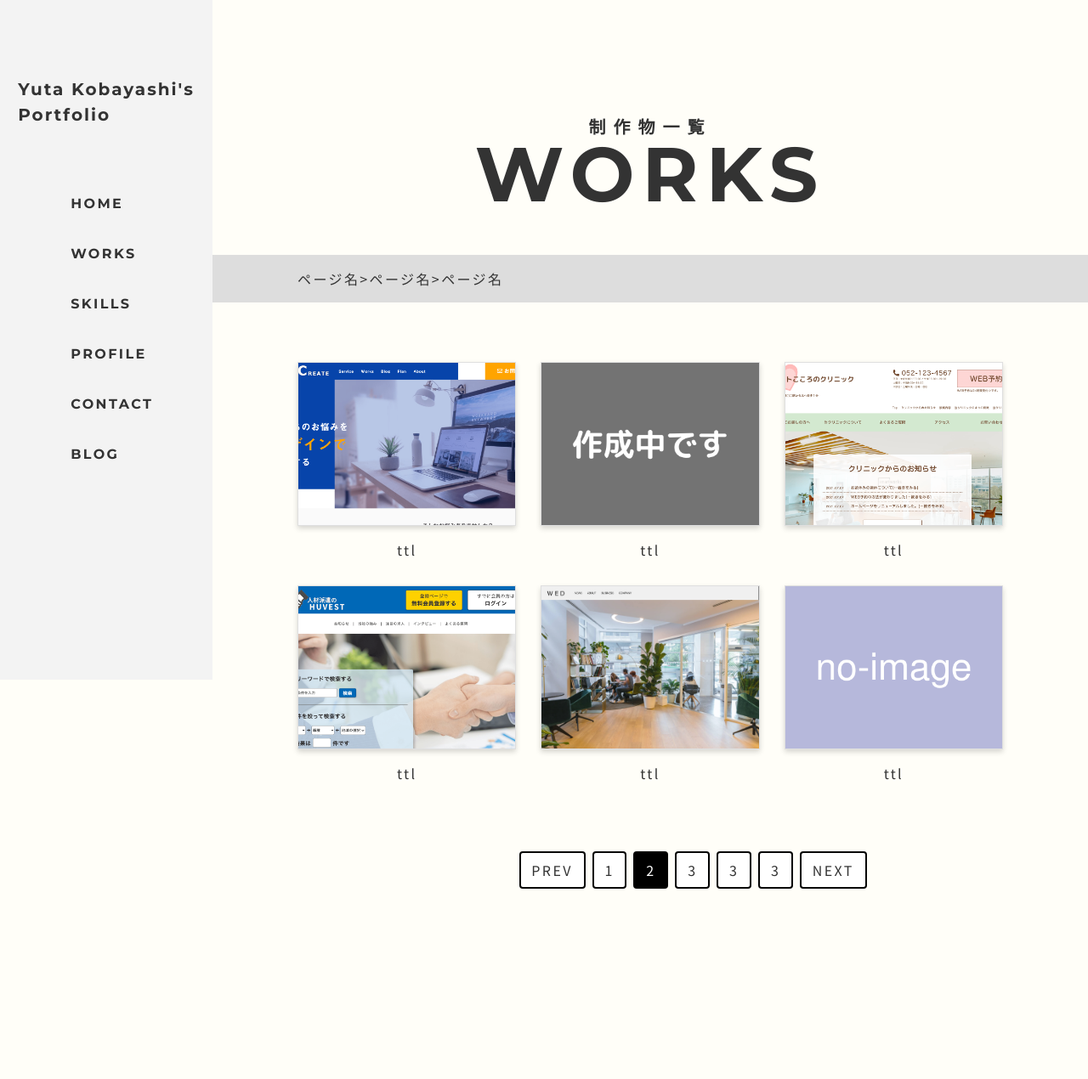
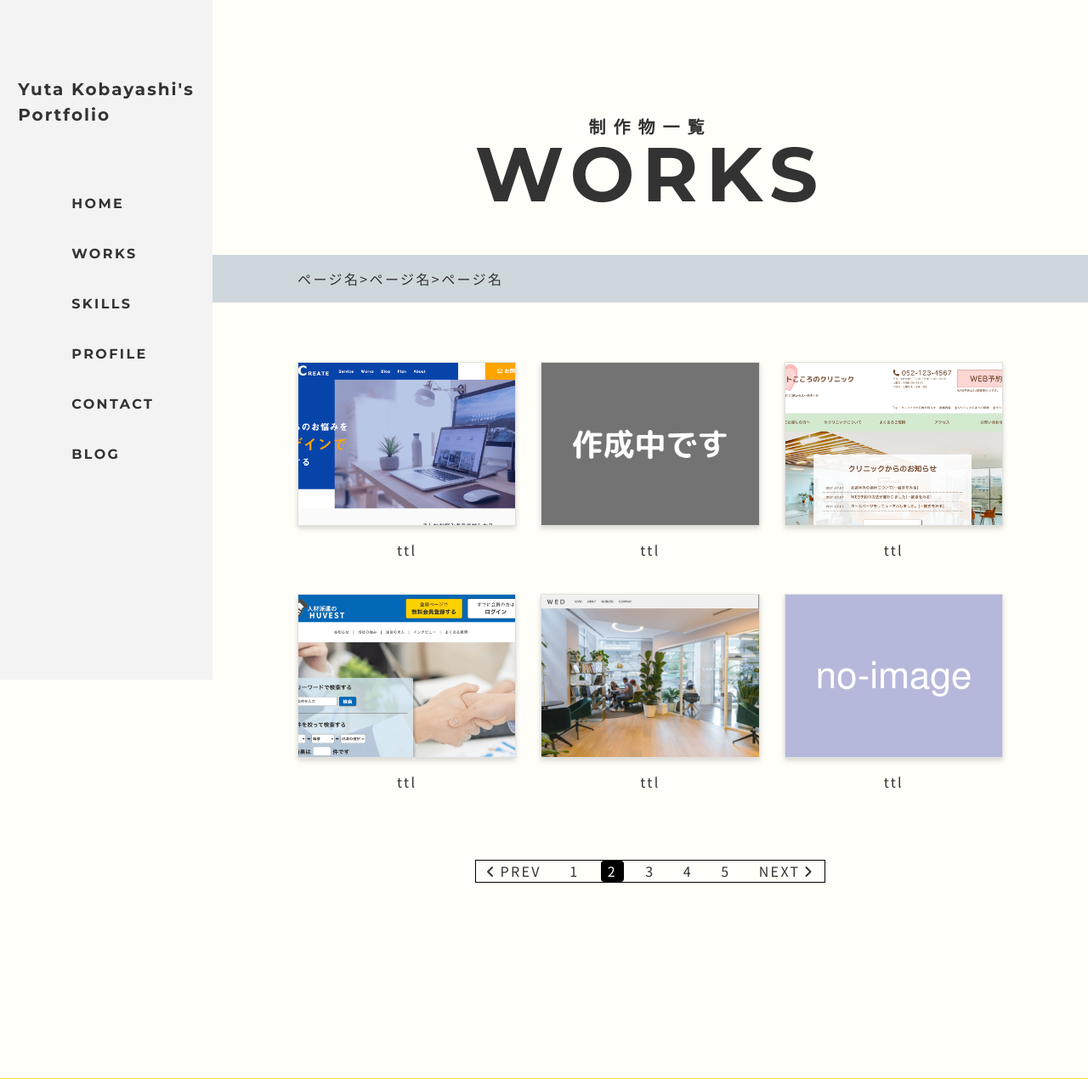
Before and after one commit to kbo580/my-portfolio-ver4, a PHP site: page /works.html in a window 1280 px wide. Shown: the top 1270 px of the page at 85% size. Run offline with PHP 8.4, Linux system fonts and the light colour scheme; style sheets or scripts are compiled from the project's sources; some libraries are stand-ins or nearby versions; some web fonts are replaced.

Commit message:
no message

```diff
--- a/css/styles.css
+++ b/css/styles.css
@@ -244,7 +244,7 @@ section {
 .breadcrumbs {
   color: #333;
   padding: 1em 0;
-  background-color: #ddd;
+  background-color: #ced7dc;
   margin-bottom: 30px;
 }
 
@@ -573,13 +573,13 @@ body.active {
       -ms-flex-pack: justify;
           justify-content: space-between;
   text-align: center;
-  margin-bottom: 50px;
+  margin-bottom: 40px;
   width: 100%;
 }
 
 .works__item {
   width: 100%;
-  margin-bottom: 30px;
+  margin-bottom: 40px;
 }
 
 .works__item-image-wrapper {
@@ -967,9 +967,8 @@ footer {
 /* 記事ページ */
 /* -------------------------------------------- */
 .single__article-title {
-  color: red;
   text-align: center;
-  margin-bottom: 10px;
+  margin-bottom: 32px;
   font-size: calc(1.5rem + ((1vw - 3.75px) * 2.9091));
 }
 
@@ -988,7 +987,7 @@ footer {
 }
 
 .single__list {
-  margin-bottom: 16px;
+  margin-bottom: 24px;
 }
 
 .single__list:last-child {
@@ -997,7 +996,7 @@ footer {
 
 .single__list-title {
   font-weight: bold;
-  margin-bottom: 8px;
+  margin-bottom: 4px;
   font-size: calc(1rem + ((1vw - 3.75px) * 0.4848));
 }
 
@@ -1090,14 +1089,12 @@ footer {
       -ms-flex-pack: justify;
           justify-content: space-between;
   min-width: 270px;
-  width: 30%;
+  width: 40%;
   margin: 0 auto;
 }
 
-.to-works,
-.prev,
-.next {
-  color: red;
+.pagination .fa-solid {
+  padding: 4px;
 }
 
 @media (min-width: 575px) {
@@ -1136,7 +1133,6 @@ footer {
 
 @media (min-width: 1000px) {
   .single__article-title {
-    margin-bottom: 40px;
     font-size: 3rem;
   }
   /* イメージ画像の大枠 */
@@ -1185,20 +1181,20 @@ footer {
   display: -webkit-box;
   display: -ms-flexbox;
   display: flex;
-  -webkit-box-pack: center;
-      -ms-flex-pack: center;
-          justify-content: center;
-  gap: 8px;
+  -webkit-box-pack: justify;
+      -ms-flex-pack: justify;
+          justify-content: space-between;
+  min-width: 270px;
+  width: 100%;
+  margin: 0 auto;
+  border: 1px solid #000;
   /* 数字のリンク */
 }
 
 .pagination .nav-links .page-numbers {
-  color: #333;
-  background-color: #fff;
-  border: 2px solid #000;
   display: inline-block;
   border-radius: 4px;
-  padding: 0.5em 0.8em;
+  padding: 0 0.5em;
   -webkit-transition: .3s;
   transition: .3s;
   /* 現在のページ */
--- a/css/styles.scss
+++ b/css/styles.scss
@@ -248,7 +248,7 @@ section{
 .breadcrumbs{
   color: #333;
   padding: 1em 0;
-  background-color: #ddd;
+  background-color: $subColor;
   margin-bottom: 30px;
 
   .breadcrumb_inner {
@@ -558,13 +558,13 @@ body.active{
     flex-wrap: wrap;
     justify-content: space-between;
     text-align: center;
-    margin-bottom: 50px;
+    margin-bottom: 40px;
     width: 100%;
   }
 
   &__item{
     width: 100%;
-    margin-bottom: 30px;
+    margin-bottom: 40px;
   }
 
   &__item-image-wrapper{
@@ -973,9 +973,8 @@ footer{
   }
 
   &__article-title{
-    color: red;
     text-align: center;
-    margin-bottom: 10px;
+    margin-bottom: 32px;
     font-size: calc(1.5rem + ((1vw - 3.75px) * 2.9091));
   }
 
@@ -994,8 +993,7 @@ footer{
   }
 
   &__list{
-    margin-bottom: 16px;
-    // border: 3px solid green;
+    margin-bottom: 24px;
 
     &:last-child{
       margin-bottom: 0;
@@ -1004,13 +1002,12 @@ footer{
 
   &__list-title{
     font-weight: bold;
-    margin-bottom: 8px;
+    margin-bottom: 4px;
     font-size: calc(1rem + ((1vw - 3.75px) * 0.4848));
   }
 
   &__list-content{
     color: #333;
-    // background-color: #ddd;
   }
 }
 
@@ -1095,14 +1092,18 @@ footer{
   display: flex;
   justify-content: space-between;
   min-width: 270px;
-  width: 30%;
+  width: 40%;
   margin: 0 auto;
 }
 
 .to-works,
 .prev,
 .next{
-  color: red;
+
+}
+
+.pagination .fa-solid{
+  padding: 4px;
 }
 
 
@@ -1192,7 +1193,6 @@ footer{
     }
 
     &__article-title{
-      margin-bottom: 40px;
       font-size: rem(48);
     }
   }
@@ -1245,17 +1245,18 @@ footer{
 /* ページネーション */
 .pagination .nav-links{
   display: flex;
-  justify-content: center;
-  gap: 8px;
+  justify-content: space-between;
+  min-width: 270px;
+  width: 100%;
+
+  margin: 0 auto;
+  border: 1px solid #000;
 
   /* 数字のリンク */
   .page-numbers{
-    color: #333;
-    background-color: #fff;
-    border: 2px solid #000;
     display: inline-block;
     border-radius: 4px;
-    padding: 0.5em 0.8em;
+    padding: 0 0.5em;
     transition: .3s;
 
     /* 現在のページ */
--- a/single.html
+++ b/single.html
@@ -177,7 +177,7 @@
             <li class="to-works"><a href=""><i class="fa-solid fa-table-cells-large"></i>WORKS</a></li>
 
             <!-- <li class="next"><?php next_post_link('%link','NEXT<i class="fas fa-angle-right"></i>'); ?></li> -->
-            <li class="next"><a href="">NEXT<i class="fas fa-angle-right"></i></a></li>
+            <li class="next"><a href="">NEXT<i class="fa-solid fa-angle-right"></i></a></li>
 
           </ul>
 
--- a/works.html
+++ b/works.html
@@ -3,7 +3,7 @@
 <head>
   <meta charset="UTF-8">
   <meta name="viewport" content="width=device-width, initial-scale=1">
-  <link rel="stylesheet" href="https://use.fontawesome.com/releases/v5.15.4/css/all.css">
+  <link rel="stylesheet" href="https://use.fontawesome.com/releases/v6.1.0/css/all.css">
   <link rel="stylesheet" type="text/css" href="https://cdn.jsdelivr.net/npm/slick-carousel@1.8.1/slick/slick.css">
   <link rel="stylesheet" type="text/css" href="https://cdn.jsdelivr.net/npm/slick-carousel@1.8.1/slick/slick-theme.css">
 
@@ -145,13 +145,13 @@
 
         <nav class="navigation pagination">
           <div class="nav-links">
-            <a class="prev page-numbers" href="#">PREV</a>
+            <a class="prev page-numbers" href="#"><i class="fa-solid fa-angle-left"></i>PREV</a>
             <a class="page-numbers" href="#">1</a>
             <span class="page-numbers current">2</span>
             <a class="prev page-numbers" href="#">3</a>
-            <a class="prev page-numbers" href="#">3</a>
-            <a class="prev page-numbers" href="#">3</a>
-            <a class="next page-numbers" href="#">NEXT</a>
+            <a class="prev page-numbers" href="#">4</a>
+            <a class="prev page-numbers" href="#">5</a>
+            <a class="next page-numbers" href="#">NEXT<i class="fa-solid fa-angle-right"></i></a>
           </div>
         </nav>
 
```
Also changed, not shown: 1 other file.
